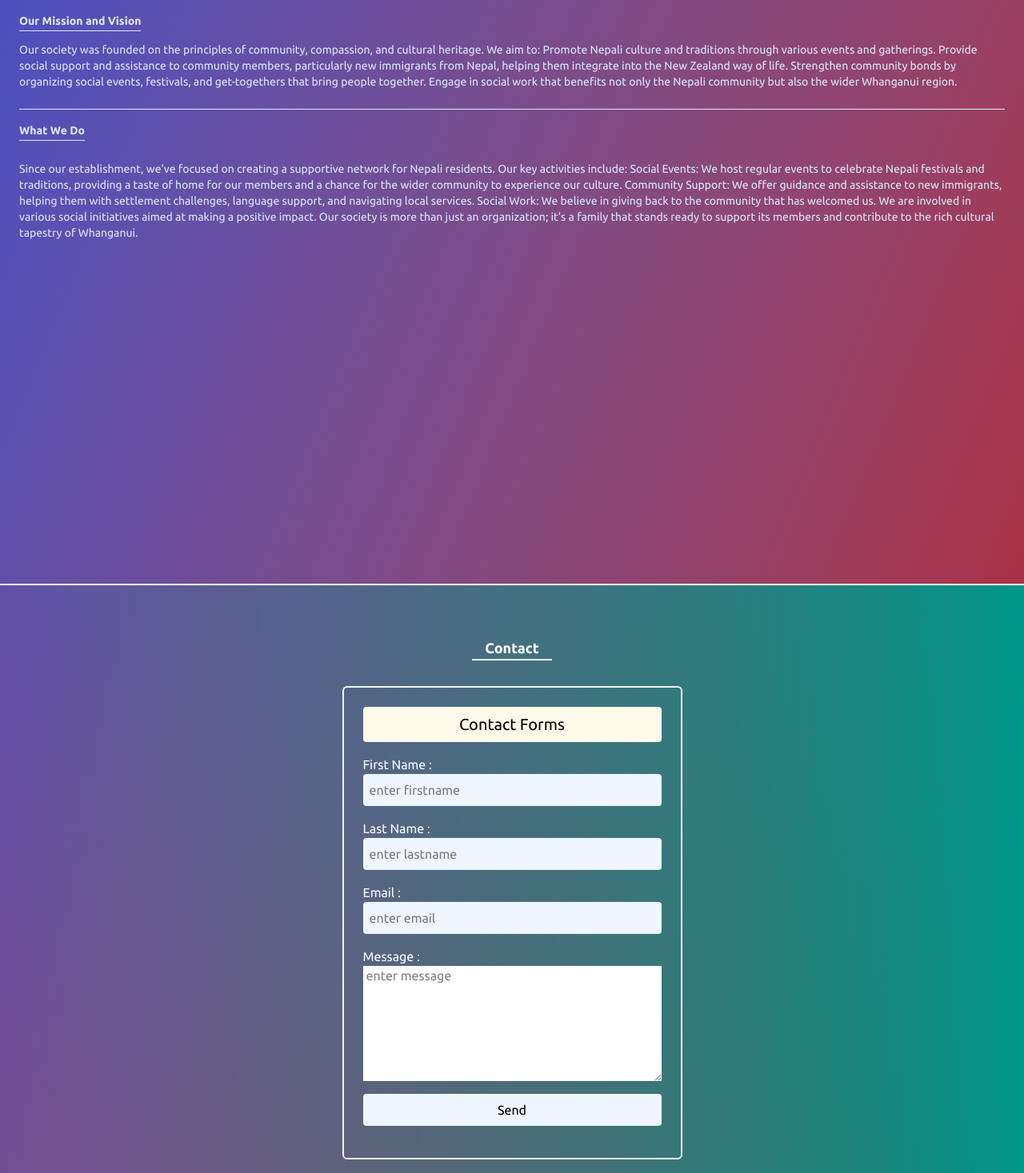
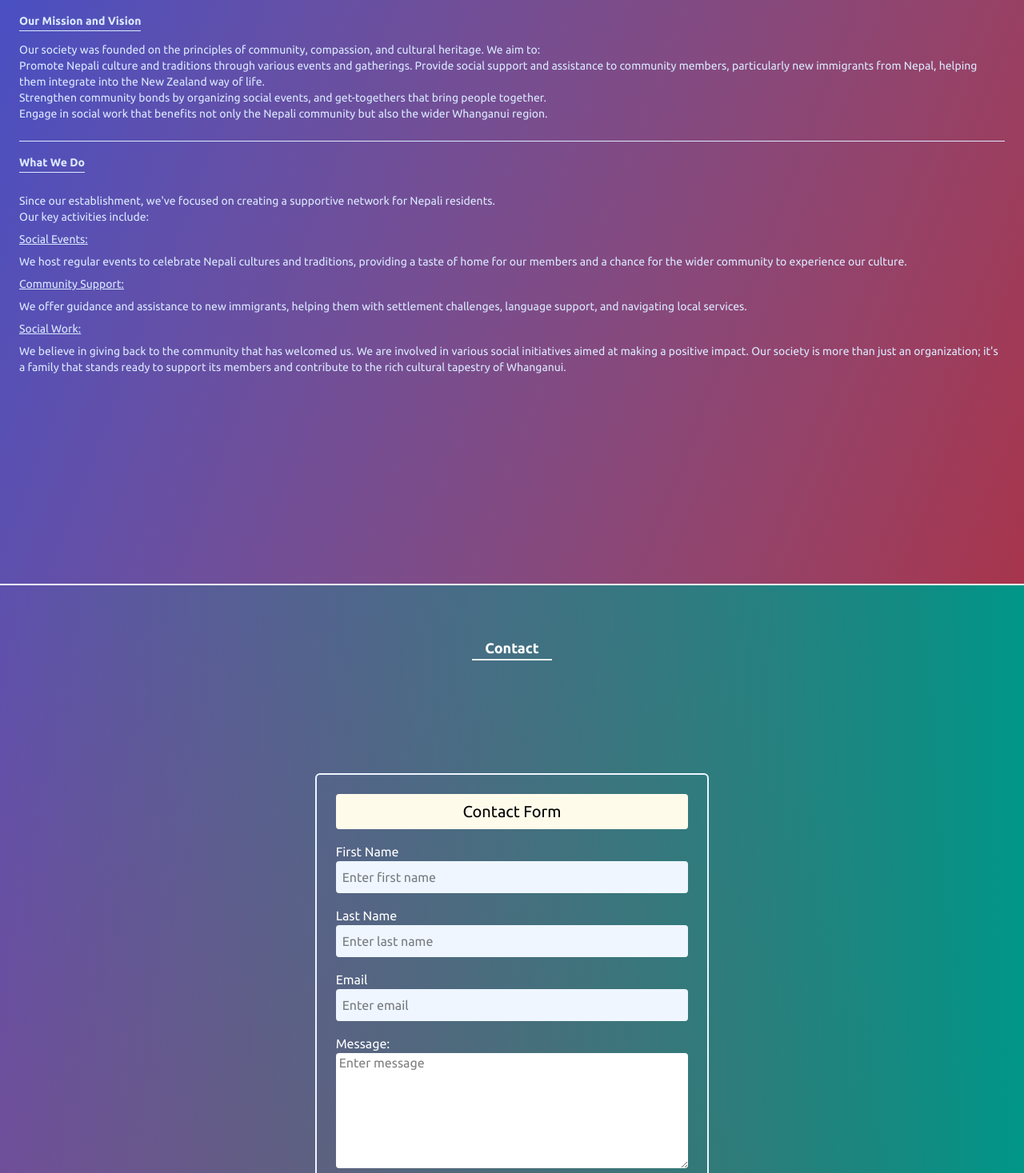
Before and after one commit to arpandiya/Whanganui-samaj, a React (Vite) app: page / in a window 1280 px wide. Shown: the part 1303-2770 px from the top of the page at 80% size. Built offline with nearby package versions, Linux system fonts and the light colour scheme.

Commit message:
added form

```diff
--- a/package.json
+++ b/package.json
@@ -10,7 +10,9 @@
     "preview": "vite preview"
   },
   "dependencies": {
+    "@emailjs/browser": "^4.4.1",
     "@tailwindcss/vite": "^4.1.13",
+    "dotenv": "^17.2.2",
     "react": "^19.1.1",
     "react-dom": "^19.1.1",
     "tailwindcss": "^4.1.13"
--- a/src/component/About.jsx
+++ b/src/component/About.jsx
@@ -19,14 +19,20 @@ export default function About() {
             </header>
             <p className="py-2 mb-4">
 Our society was founded on the principles of community, compassion, and cultural heritage. We aim to:
+<ul>
 
-Promote Nepali culture and traditions through various events and gatherings.
+
+<li className="">Promote Nepali culture and traditions through various events and gatherings.
 
 Provide social support and assistance to community members, particularly new immigrants from Nepal, helping them integrate into the New Zealand way of life.
-
-Strengthen community bonds by organizing social events, festivals, and get-togethers that bring people together.
-
+</li>
+<li className="">
+Strengthen community bonds by organizing social events, and get-togethers that bring people together.
+</li>
+<li>
 Engage in social work that benefits not only the Nepali community but also the wider Whanganui region.
+</li>
+</ul>
 </p>
 <hr/>
 <header className="mt-4 mb-2">
@@ -34,15 +40,20 @@ Engage in social work that benefits not only the Nepali community but also the w
             </header>
 
 <br/>
-Since our establishment, we've focused on creating a supportive network for Nepali residents. Our key activities include:
+Since our establishment, we've focused on creating a supportive network for Nepali residents.
+<br />
+Our key activities include:
+<ul>
 
-Social Events: We host regular events to celebrate Nepali festivals and traditions, providing a taste of home for our members and a chance for the wider community to experience our culture.
 
-Community Support: We offer guidance and assistance to new immigrants, helping them with settlement challenges, language support, and navigating local services.
+<li className="text-bolder underline my-2">Social Events:</li>  We host regular events to celebrate Nepali cultures and traditions, providing a taste of home for our members and a chance for the wider community to experience our culture.
 
-Social Work: We believe in giving back to the community that has welcomed us. We are involved in various social initiatives aimed at making a positive impact.
+<li className="text-bolder underline my-2">Community Support:</li> We offer guidance and assistance to new immigrants, helping them with settlement challenges, language support, and navigating local services.
+
+<li className="text-bolder underline my-2">Social Work:</li> We believe in giving back to the community that has welcomed us. We are involved in various social initiatives aimed at making a positive impact.
 
 Our society is more than just an organization; it's a family that stands ready to support its members and contribute to the rich cultural tapestry of Whanganui.
+</ul>
           </article>
         </div>
         <div>
--- a/src/component/ContactForm.jsx
+++ b/src/component/ContactForm.jsx
@@ -1,63 +1,148 @@
-import React from 'react'
+import React, { useState } from 'react';
+import emailjs, {init} from '@emailjs/browser';
 
 export default function ContactForm() {
+
+    init(import.meta.env.EMAILJS_PUB_KEY);
+
+  const [formData, setFormData] = useState({
+    firstName: '',
+    lastName: '',
+    email: '',
+    message: '',
+  });
+
+  const handleChange = (e) => {
+    const { name, value } = e.target;
+    setFormData((prevData) => ({
+      ...prevData,
+      [name]: value,
+    }));
+  };
+
+  const handleSubmit = (e) => {
+    e.preventDefault();
+
+    // Basic form validation
+    if (!formData.firstName || !formData.lastName || !formData.email || !formData.message) {
+      alert('Please fill out all fields.');
+      return;
+    }
+
+    emailjs
+      .send(
+        import.meta.env.EMAILJS_SERVICE_ID,
+        import.meta.env.EMAILJS_TEMPLATE_ID,
+        {
+          from_name: `${formData.firstName} ${formData.lastName}`,
+          from_email: formData.email,
+          message: formData.message,
+        },
+        import.meta.env.EMAILJS_PUB_KEY
+      )
+      .then(
+        (result) => {
+          console.log('Email Sent Successfully.', result.text);
+          alert('Message sent!');
+          setFormData({
+            firstName: '',
+            lastName: '',
+            email: '',
+            message: '',
+          });
+        }
+      )
+      .catch((error) => {
+        console.error('Failed to send email:', error.text);
+        alert('Failed to send message!');
+      });
+  };
+
   return (
-    <div className="w-full flex justify-center items-center min-h-100">
-        <form className="border-2 border-blue-50 rounded-md p-6">
-            <h1 className="w-full  bg-amber-50 rounded text-xl py-2 text-center">Contact Forms</h1>
+    <div className="w-full flex justify-center items-center min-h-screen">
+      <form
+        onSubmit={handleSubmit}
+        className="border-2 border-blue-50 rounded-md p-6"
+      >
+        <h1 className="w-full bg-amber-50 rounded text-xl py-2 text-center">
+          Contact Form
+        </h1>
 
         <InputField
-            label="First Name :"
+          label="First Name"
           type="text"
-            name=""
-            value=""
-            placeholder="enter firstname" />
+          name="firstName"
+          value={formData.firstName}
+          onChange={handleChange}
+          placeholder="Enter first name"
+          id="firstName"
+          required
+        />
         <InputField
-            label="Last Name :"
+          label="Last Name"
           type="text"
-            name=""
-            value=""
-            placeholder="enter lastname" />
+          name="lastName"
+          value={formData.lastName}
+          onChange={handleChange}
+          placeholder="Enter last name"
+          id="lastName"
+          required
+        />
+        <InputField
+          label="Email"
+          type="email"
+          name="email"
+          value={formData.email}
+          onChange={handleChange}
+          placeholder="Enter email"
+          id="email"
+          required
+        />
 
-            <InputField
-            label="Email :"
-            type="email"
-            name=""
-            value=""
-            placeholder="enter email" />
-
-            <label className=" text-white">Message :</label>
-            <div className="flex font-ubuntu">
+        <div className="flex-col justify-around items-center font-ubuntu my-4">
+          <label htmlFor="message" className="text-white">
+            Message:
+          </label>
           <textarea
-            className='bg-white px-1'
-            placeholder='enter message'
+            id="message"
+            className="bg-white px-1 w-full rounded"
+            placeholder="Enter message"
+            name="message"
+            value={formData.message}
+            onChange={handleChange}
             rows={6}
-             cols={35} ></textarea>
+            cols={35}
+            required
+          />
         </div>
 
-            <InputField
+        <button
           type="submit"
-                value="Send"
-                className="cursor-pointer hover:opacity-50"
-            />
+          className="cursor-pointer hover:opacity-50 bg-blue-50 w-full h-10 px-2 rounded font-ubuntu"
+        >
+          Send
+        </button>
       </form>
     </div>
-  )
+  );
 }
 
-const InputField = ({label, type, name, value, placeholder}) => {
-    return(
-        <>
+const InputField = ({ label, type, name, value, placeholder, onChange, id, required }) => {
+  return (
     <div className="flex-col justify-around items-center font-ubuntu my-4">
-        <label className=" text-white">{label}</label>
+      <label htmlFor={id} className="text-white">
+        {label}
+      </label>
       <input
         type={type}
         name={name}
         value={value}
         placeholder={placeholder}
+        onChange={onChange}
+        id={id}
         className="bg-blue-50 w-full h-10 px-2 rounded"
+        required={required}
       />
     </div>
-        </>
   );
-}
+};
--- a/src/component/Hero.jsx
+++ b/src/component/Hero.jsx
@@ -18,13 +18,13 @@ export default function Hero() {
     {
       id: 2,
       img: dashain,
-      description: 'Teej Celebration 2025'
+      description: 'Executive committee members - 2025'
       },
 
       {
         id: 3,
         img: teej,
-        description: 'Happy Teej 2025 🎉'
+        description: 'Community gathering on occassion of Teej - 2025 🎉'
         },
 
   ];
--- a/src/component/Team.jsx
+++ b/src/component/Team.jsx
@@ -10,7 +10,7 @@ import TeamCard from './TeamCard'
 export default function Team() {
   return (
     <div className=" font-ubuntu bg-linear-to-r from-blue-700 to-red-700 h-full py-8 border-b-2 border-blue-50 flex-col place-items-center">
-        <h2 className="text-white text-center w-42 pb-0.5  border-b-2">Committee Members</h2>
+        <h2 className="text-white text-center w-42 pb-0.5  border-b-2 mx-auto">Committee Members</h2>
 
         <div className="">
             <div className="flex justify-center pt-4">
--- a/src/component/headers/Nav.jsx
+++ b/src/component/headers/Nav.jsx
@@ -18,9 +18,9 @@ export default function Nav() {
               />
             </div>
 
-            <div className="col-span-5 place-items-center-safe px-4">
+            <div className="col-span-5 place-items-center px-4">
             <img src={logo}
-                className="h-12"
+                className="h-12 flex mx-auto"
               />
               <h1 className="font-ubuntu text-white border-b-1">Whanganui Nepalese Society Inc.</h1>
               <h1 className="font-nepali text-blue-100">वाङ्गानुइ नेपाली समाज इन्कर्पोरेटेड </h1>
```
Also changed, not shown: 2 other files (tests, documents, lock files or other folders). Lines whose indentation alone changed are shown as unchanged.
